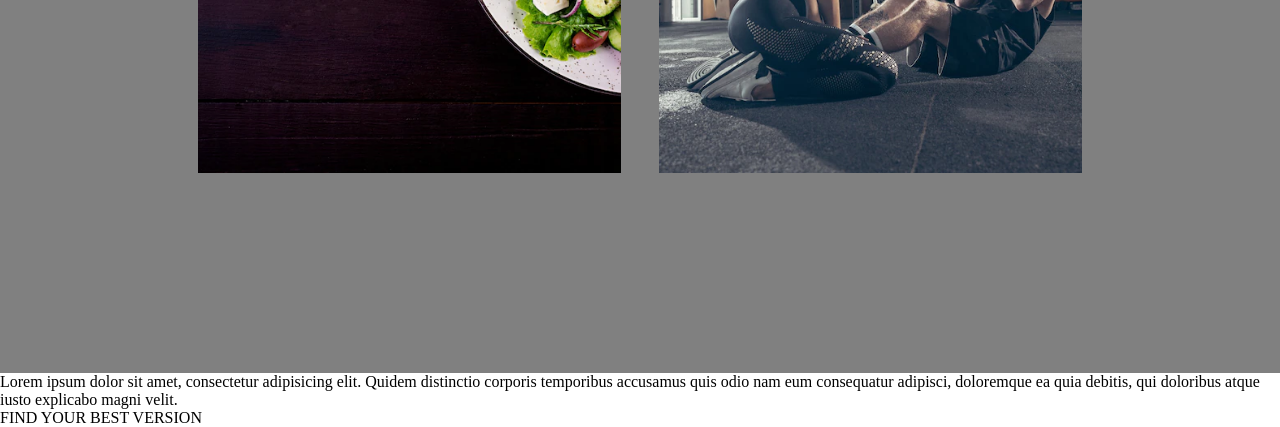
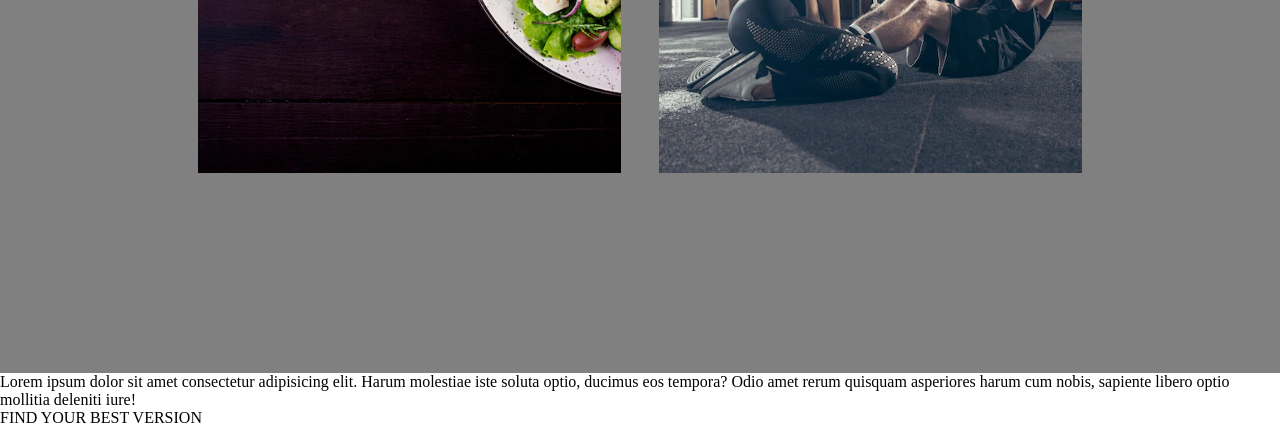
Before and after one commit to Brenda199697/healthy, a plain HTML site: page sections/ourplans.html in a window 1280 px wide. Shown: the part 482-909 px from the top of the page. Drawn offline with Linux system fonts and the light colour scheme; some icons are missing; a web font is replaced by a local one.

Commit message:
cambio de estilo

```diff
--- a/css/style.css
+++ b/css/style.css
@@ -42,7 +42,7 @@
     background-color: aliceblue;
     display: flex;
     justify-content: center;
-    align-items: center;
+    align-items: center
 }
 .box{
     width: 33%;
--- a/sections/ourplans.html
+++ b/sections/ourplans.html
@@ -54,7 +54,7 @@
             <div>
                 <section>
                     <p>
-                       Lorem ipsum dolor sit amet, consectetur adipisicing elit. Quidem distinctio corporis temporibus accusamus quis odio nam eum consequatur adipisci, doloremque ea quia debitis, qui doloribus atque iusto explicabo magni velit.
+                      Lorem ipsum dolor sit amet consectetur adipisicing elit. Harum molestiae iste soluta optio, ducimus eos tempora? Odio amet rerum quisquam asperiores harum cum nobis, sapiente libero optio mollitia deleniti iure!
                     </p>
                 </section>
             </div>
```
